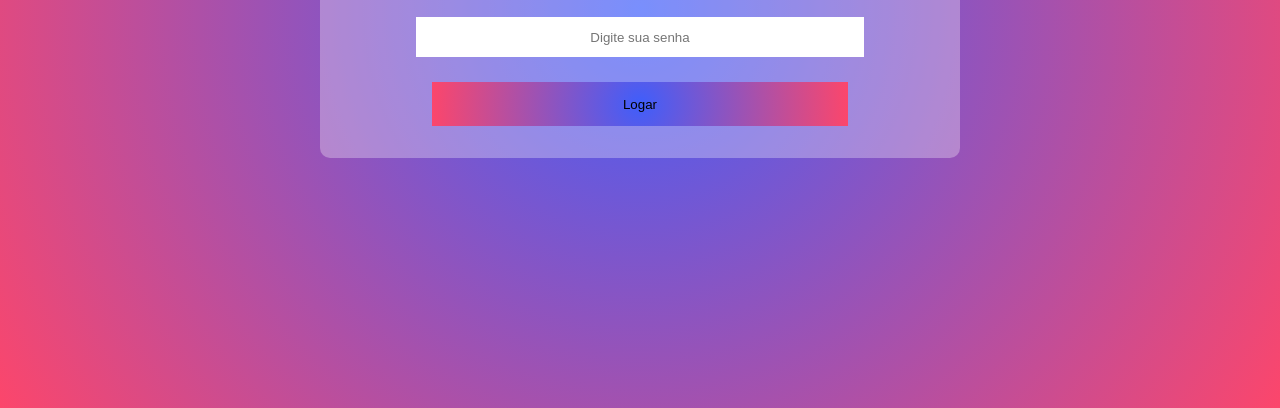
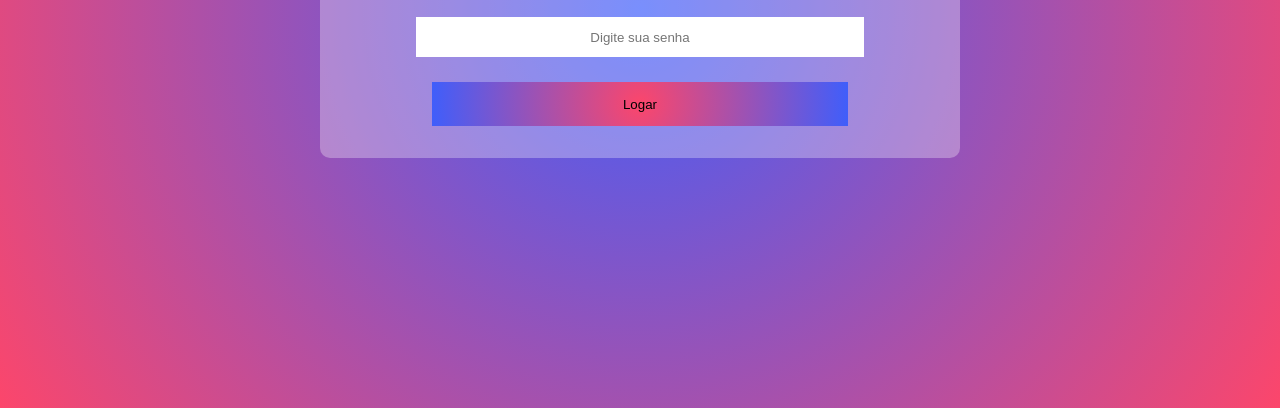
Before and after one commit to IgberZBN/web, a plain HTML site: page Section 05 CSS3 intermediario e Avancado/06_form.html in a window 1280 px wide. Shown: the part 392-800 px from the top of the page. Drawn offline with Linux system fonts and the light colour scheme.

Commit message:
Arrumando button

```diff
--- a/Section 05 CSS3 intermediario e Avancado/css/06_form.css
+++ b/Section 05 CSS3 intermediario e Avancado/css/06_form.css
@@ -41,7 +41,7 @@ button{
     width: 65%;
     height: 44px;
     background: rgb(63,94,251);
-    background: radial-gradient(circle, rgba(63,94,251,1) 0%, rgba(252,70,107,1) 100%);
+    background: radial-gradient(circle, rgba(252,70,107,1) 0%, rgba(63,94,251,1) 100%);
     border: none;
     transition: width 1s, height 1s;
 }
```
